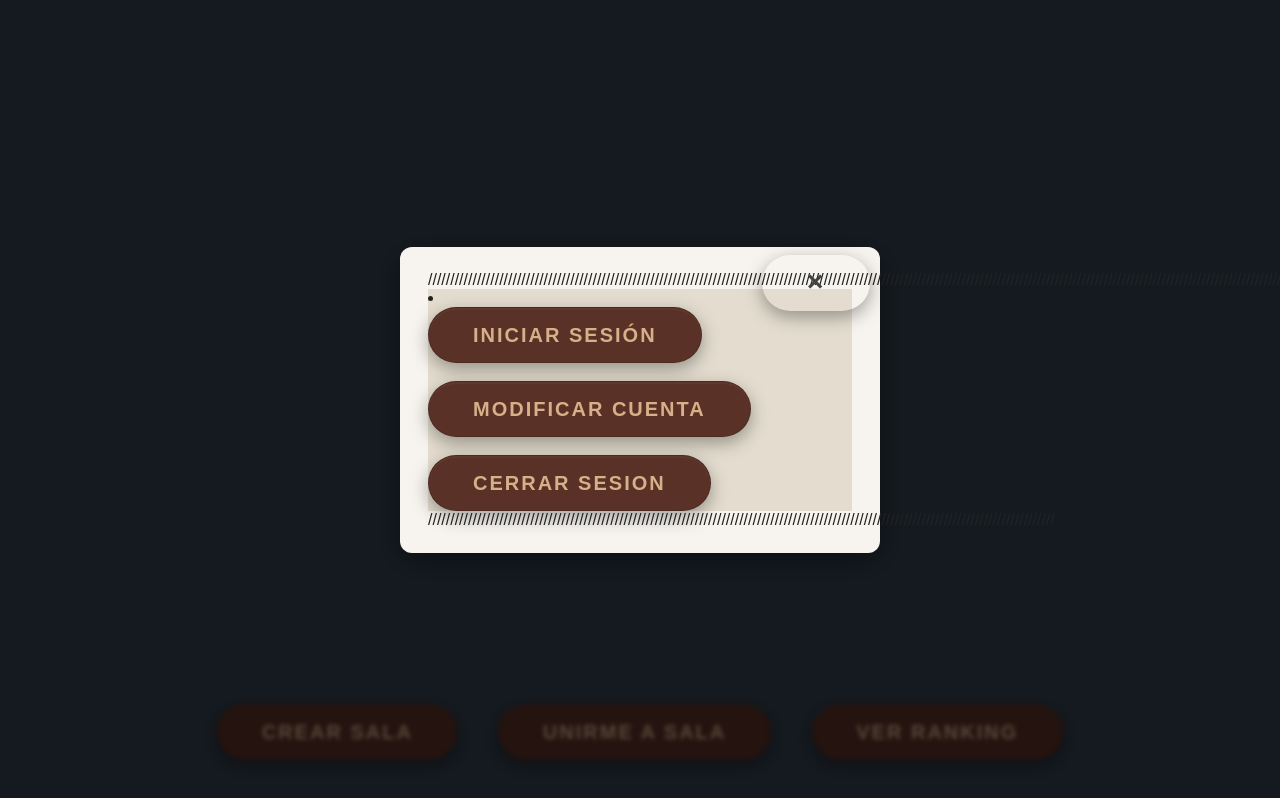
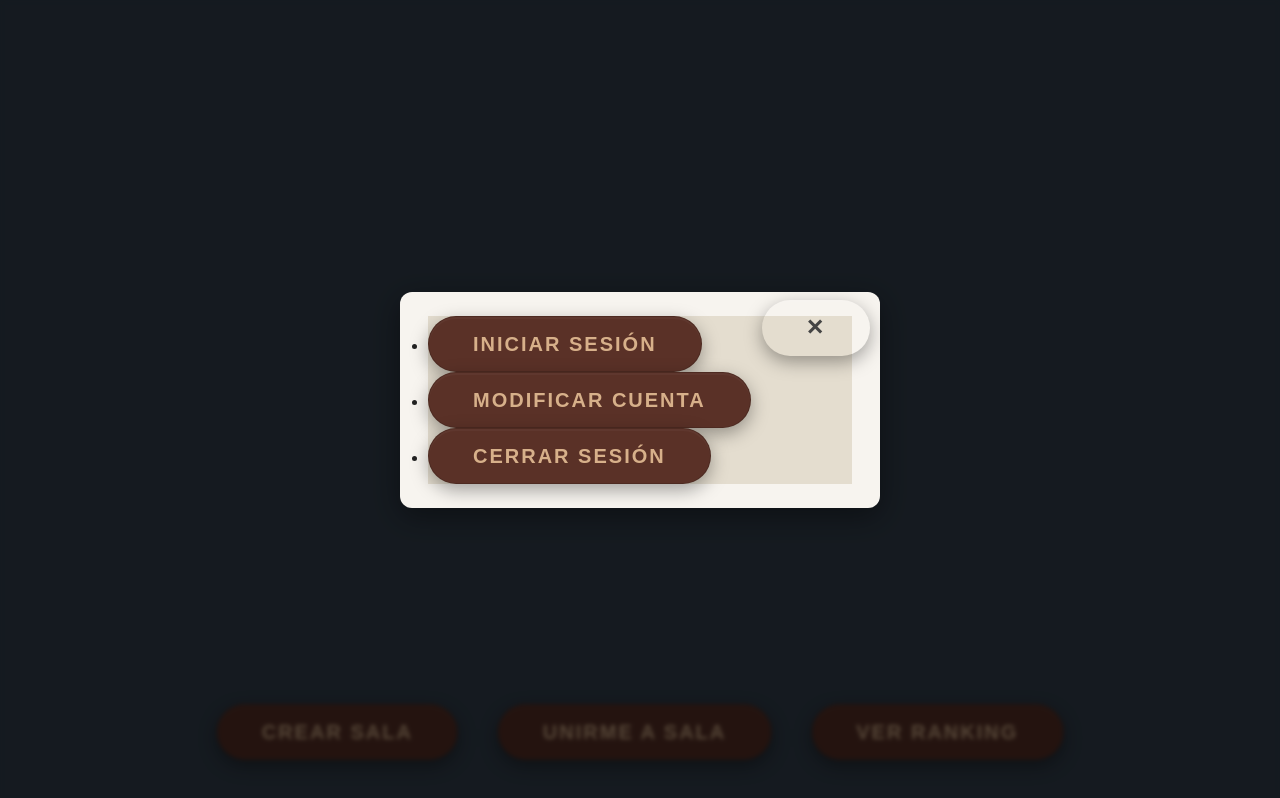
Before and after one commit to PioIX/2025-TPIN2-G11, a Next.js app in the folder front/: page / in a window 1280 px wide. Both pictures are taken after a click on the button "CONFIGURACIONES". Built offline with nearby package versions, Linux system fonts and the light colour scheme.

Commit message:
reparacion modal y el codigo màs claro

```diff
--- a/front/src/app/page.js
+++ b/front/src/app/page.js
@@ -8,21 +8,16 @@
 import { Salsa } from "next/font/google/index.js";
 
 export default function Home() {
-
-  //const {socket} = useSocket();
   const router = useRouter();
-  const [funcion, setFuncion] = useState(() => confirmarUnion);
-  const [codigo, setCodigo] = useState("");
+  const [codigoUnirse, setCodigoUnirse] = useState(""); // Solo para unirse
+  const [codigoCrearSala, setCodigoCrearSala] = useState(""); // Solo para crear
   const [open, setOpen] = useState(false);
-  const [tipoModal, setTipoModal] = useState("unirme");
+  const [tipoModal, setTipoModal] = useState("");
   const [ranking, setRanking] = useState([]);
   const [username, setUsername] = useState("");
   const [password, setPassword] = useState("");
   const [registered, setRegistered] = useState(true);
-  const [codigoSala, setCodigoSala] = useState("");
   const [cantidadJugadores, setCantidadJugadores] = useState(6);
-
-
 
   async function SignUp() {
     if (!username || !password) {
@@ -49,8 +44,7 @@
         alert(result.message || "Error al registrarse");
       }
     } catch (error) {
-      console.log("Error en la consulta SQL:", err);
-      return [];
+      console.log("Error en la consulta SQL:", error);
     }
   }
 
@@ -79,51 +73,47 @@
   }
 
   function abrirModal() {
-    setTipoModal("unirme");
+    setTipoModal("unirse");
     setOpen(true);
-    setFuncion(() => confirmarUnion);
   }
 
   function abrirLogin() {
     setTipoModal("login");
     setRegistered(true);
     setOpen(true);
-    setFuncion(() => SignIn);
   }
 
   function crearSala() {
     setTipoModal("crearSala");
-    setFuncion(() => confirmarCreacionSala);
     setOpen(true);
   }
 
   function confirmarCreacionSala() {
-    console.log("codigoSala:", codigoSala, "cantidad:", cantidadJugadores);
-    const user = localStorage.getItem("username") || "Anfitrión";
+    console.log("codigoCrearSala:", codigoCrearSala, "cantidad:", cantidadJugadores);
 
-    if (!codigoSala || !cantidadJugadores) {
+    if (!codigoCrearSala || !cantidadJugadores) {
       alert("Completá todos los campos para crear la sala");
       return;
     }
 
-    router.push(`/gameRoom?codigo=${codigoSala}&host=true&cantidadJugadores=${cantidadJugadores}`);
+    router.push(`/gameRoom?codigo=${codigoCrearSala}&host=true&cantidadJugadores=${cantidadJugadores}`);
     setOpen(false);
   }
 
-
   async function verRanking() {
+    try {
       const players = await fetch("http://localhost:4000/getRanking");
       const result = await players.json();
       setRanking(result.response || []);
       setTipoModal("ranking");
       setOpen(true);
+    } catch (error) {
+      console.error("Error al obtener ranking:", error);
+    }
   }
 
   async function confirmarUnion() {
-  const user = localStorage.getItem("username") || "Invitado";
-
-  // Verificar que se ingresó un código
-  if (!codigo) {
+    if (!codigoUnirse) {
       alert("Por favor ingresa un código de sala");
       return;
     }
@@ -133,7 +123,7 @@
       const salas = await response.json();
       console.log("Salas disponibles:", salas);
 
-    const salaEncontrada = salas.find(sala => sala.codigo === codigo);
+      const salaEncontrada = salas.find(sala => sala.codigo === codigoUnirse);
 
       if (salaEncontrada) {
         if (salaEncontrada.jugadores.length >= salaEncontrada.maxJugadores) {
@@ -141,7 +131,7 @@
           return;
         }
 
-      router.push(`/gameRoom?codigo=${codigo}&host=false`);
+        router.push(`/gameRoom?codigo=${codigoUnirse}&host=false`);
         setOpen(false);
       } else {
         alert("No existe una sala con ese código");
@@ -158,12 +148,26 @@
   }
 
   function changeRegistered() {
-    if (registered == true) {
-      setRegistered(false)
-    } else if (registered == false) {
-      setRegistered(true)
+    setRegistered(prev => !prev);
   }
 
+  function handleModifyAccount() {
+    alert("Funcionalidad de modificar cuenta en desarrollo");
+  }
+
+  function handleCloseSession() {
+    localStorage.removeItem("username");
+    localStorage.removeItem("id");
+    alert("Sesión cerrada");
+    setOpen(false);
+  }
+
+  function handleAuth() {
+    if (registered) {
+      SignIn();
+    } else {
+      SignUp();
+    }
   }
 
   return (
@@ -187,31 +191,38 @@
       <Modal
         isOpen={open}
         onClose={() => setOpen(false)}
-        onSubmit={funcion}
         title={tipoModal}
-        valorInput={codigo}
-        onChangeInput={(e) => setCodigo(e.target.value)}
         tipo={tipoModal}
+
+        // Props para unirse a sala
+        codigoUnirse={codigoUnirse}
+        onChangeCodigoUnirse={(e) => setCodigoUnirse(e.target.value)}
+        onSubmitUnirse={confirmarUnion}
+
+        // Props para crear sala
+        codigoCrearSala={codigoCrearSala}
+        onChangeCodigoCrearSala={(e) => setCodigoCrearSala(e.target.value)}
+        cantidadJugadores={cantidadJugadores}
+        onChangeCantidadJugadores={(e) => setCantidadJugadores(e.target.value)}
+        onSubmitCreate={confirmarCreacionSala}
+
+        // Props para ranking
         ranking={ranking}
+
+        // Props para settings
+        onOpenLogin={abrirLogin}
+        onSubmitModifyAccount={handleModifyAccount}
+        onSubmitCloseSession={handleCloseSession}
+
+        // Props para login/registro
         registered={registered}
         username={username}
-        setUsername={setUsername}
+        onChangeUsername={(e) => setUsername(e.target.value)}
         password={password}
-        setPassword={setPassword}
-        toggleRegistered={() => setRegistered(!registered)}
-        onSubmitSettings={funcion}
-        onSubmitModalSignin={abrirLogin}
-        onSubmitlogin={registered == true ? SignIn : SignUp}
-        setusername={(e) => setUsername(e.target.value)}
-        setpassword={(e) => setPassword(e.target.value)}
-        manageRegistered={changeRegistered}
-        codigoSala={codigoSala}
-        setCodigoSala={setCodigoSala}
-        funcionCodigoSala={(e) => setCodigoSala(e.target.value)}
-        funcionCantidadJugadores={(e) => setCantidadJugadores(e.target.value)}
-        onSubmitCreate={confirmarCreacionSala}
+        onChangePassword={(e) => setPassword(e.target.value)}
+        onSubmitLogin={handleAuth}
+        onToggleRegister={changeRegistered}
       />
-
     </>
   );
 }
--- a/front/src/components/modal.js
+++ b/front/src/components/modal.js
@@ -7,49 +7,61 @@
   onClose,
   title,
   tipo,
-  codigoSala,
-  onChangeCodigoSala,
+  // Props para unirse
+  codigoUnirse,
+  onChangeCodigoUnirse,
   onSubmitUnirse,
+  // Props para crear sala
+  codigoCrearSala,
+  onChangeCodigoCrearSala,
+  cantidadJugadores,
+  onChangeCantidadJugadores,
+  onSubmitCreate,
+  // Props para ranking
   ranking,
-  nuevoCodigoSala,
-  funcionCodigoSala,
-  cantidadJugadores,
-  funcionCantidadJugadores,
-  onSubmitCreate,
-  onSubmitModalSignin,
-  onSubmitModifyAcount,
+  // Props para settings
+  onOpenLogin,
+  onSubmitModifyAccount,
   onSubmitCloseSession,
+  // Props para login/registro
   registered,
   username,
-  setusername,
+  onChangeUsername,
   password,
-  setpassword,
-  onSubmitlogin,
-  manageRegistered
+  onChangePassword,
+  onSubmitLogin,
+  onToggleRegister
 }) {
   if (!isOpen) return null;
 
+  const handleOverlayClick = (e) => {
+    if (e.target === e.currentTarget) {
+      onClose();
+    }
+  };
+
   return (
-///////////////////////////////////////////////////////////////////////////////////////////////////////////////////////////////////////////////////
-    <div className={styles.overlay} onClick={onClose}>
+    <div className={styles.overlay} onClick={handleOverlayClick}>
       <div className={styles.modal} onClick={(e) => e.stopPropagation()}>
         <Button className={styles.close} onClick={onClose} title="✕" />
-////////////////////////////////////////////////////////////////////////////////////////////////////////////////////////////////////////////////////
-        {tipo === "unirme" && (
+
+        {/* Modal para unirse a sala */}
+        {tipo === "unirse" && (
           <>
             <h2>Ingrese el código de sala</h2>
             <input
               type="text"
               placeholder="Ej: 12345"
-              value={codigoSala}
-              onChange={onChangeCodigoSala}
+              value={codigoUnirse}
+              onChange={onChangeCodigoUnirse}
             />
             <br />
             <br />
-            <Button className={styles.btn} onClick={onSubmitUnirse} title={title} />
+            <Button className={styles.btn} onClick={onSubmitUnirse} title="Unirse" />
           </>
         )}
-///////////////////////////////////////////////////////////////////////////////////////////////////////////////////////////////////////////////////////
+
+        {/* Modal para ranking */}
         {tipo === "ranking" && (
           <>
             <h2>🏆 Ranking de jugadores</h2>
@@ -66,15 +78,16 @@
             </ul>
           </>
         )}
-////////////////////////////////////////////////////////////////////////////////////////////////////////////////////////////////////////////////////////
+
+        {/* Modal para crear sala */}
         {tipo === "crearSala" && (
           <>
             <h2>Crear nueva sala</h2>
             <label>Código personalizado:</label>
             <input
               type="text"
-              value={nuevoCodigoSala}
-              onChange={funcionCodigoSala}
+              value={codigoCrearSala}
+              onChange={onChangeCodigoCrearSala}
               placeholder="amigos2025"
             />
             <label>Cantidad de jugadores:</label>
@@ -83,7 +96,7 @@
               min="6"
               max="10"
               value={cantidadJugadores}
-              onChange={funcionCantidadJugadores}
+              onChange={onChangeCantidadJugadores}
             />
             <br /><br />
             <Button
@@ -94,22 +107,24 @@
           </>
         )}
 
-////////////////////////////////////////////////////////////////////////////////////////////////////////////////////////////////////////////////
-
-        {tipo == "settings" && (
+        {/* Modal para configuraciones */}
+        {tipo === "settings" && (
           <div className={styles.settings}>
-            <li>
-              <ul> <Button title="INICIAR SESIÓN" onClick={onSubmitModalSignin} /></ul>
-              <br></br>
-              <ul> <Button className={styles.btn} onClick={onSubmitModifyAcount} title="modificar cuenta" /></ul>
-              <br></br>
-              <ul> <Button className={styles.btn} onClick={onSubmitCloseSession} title="cerrar sesion" /></ul>
-            </li>
+            <ul className={styles.settingsList}>
+              <li>
+                <Button title="INICIAR SESIÓN" onClick={onOpenLogin} />
+              </li>
+              <li>
+                <Button className={styles.btn} onClick={onSubmitModifyAccount} title="Modificar cuenta" />
+              </li>
+              <li>
+                <Button className={styles.btn} onClick={onSubmitCloseSession} title="Cerrar sesión" />
+              </li>
+            </ul>
           </div>
         )}
 
-/////////////////////////////////////////////////////////////////////////////////////////////////////////////////////////////////////////////
-
+        {/* Modal para login/registro */}
         {tipo === "login" && (
           <div className={styles.loginContainer}>
             <h2>{registered ? "Iniciar sesión" : "Registrarse"}</h2>
@@ -117,24 +132,24 @@
             <input
               placeholder="Nombre de usuario"
               value={username}
-              onChange={setusername}
+              onChange={onChangeUsername}
             />
             <br />
             <input
               type="password"
               placeholder="Contraseña"
               value={password}
-              onChange={setpassword}
+              onChange={onChangePassword}
             />
             <br />
             <Button
               className={styles.btn}
-              onClick={onSubmitlogin}
+              onClick={onSubmitLogin}
               title={registered ? "Iniciar sesión" : "Registrarse"}
             />
-            <p>{registered ? "no tienes cuenta?" : "ya tienes cuenta?"}</p>
-            <a onClick={manageRegistered}>
-              {registered ? "registrate!" : "inicia sesión"}
+            <p>{registered ? "¿No tienes cuenta?" : "¿Ya tienes cuenta?"}</p>
+            <a onClick={onToggleRegister} className={styles.toggleLink}>
+              {registered ? "¡Regístrate!" : "¡Inicia sesión!"}
             </a>
           </div>
         )}
```
Also changed, not shown: 2 other files (tests, documents, lock files or other folders). Lines whose indentation alone changed are shown as unchanged.
